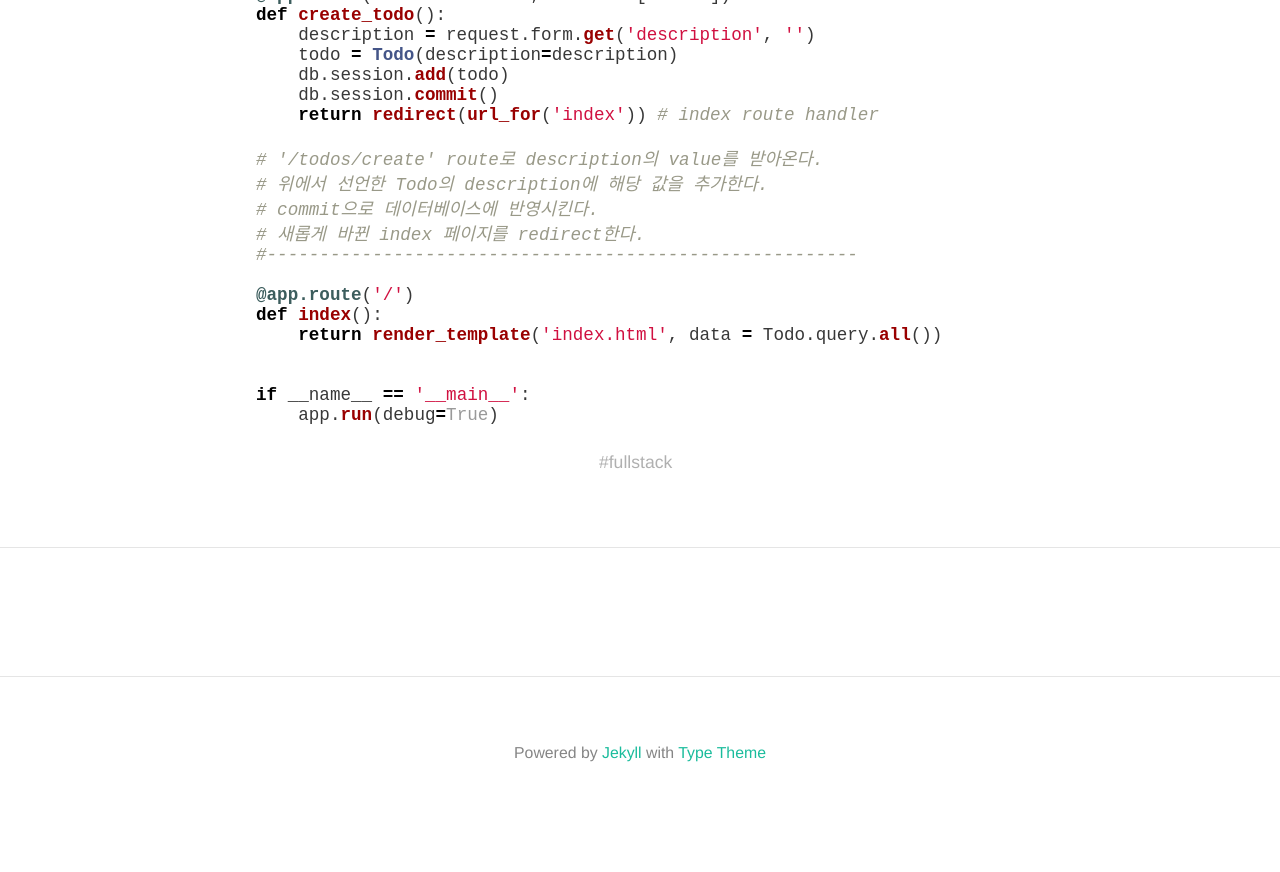
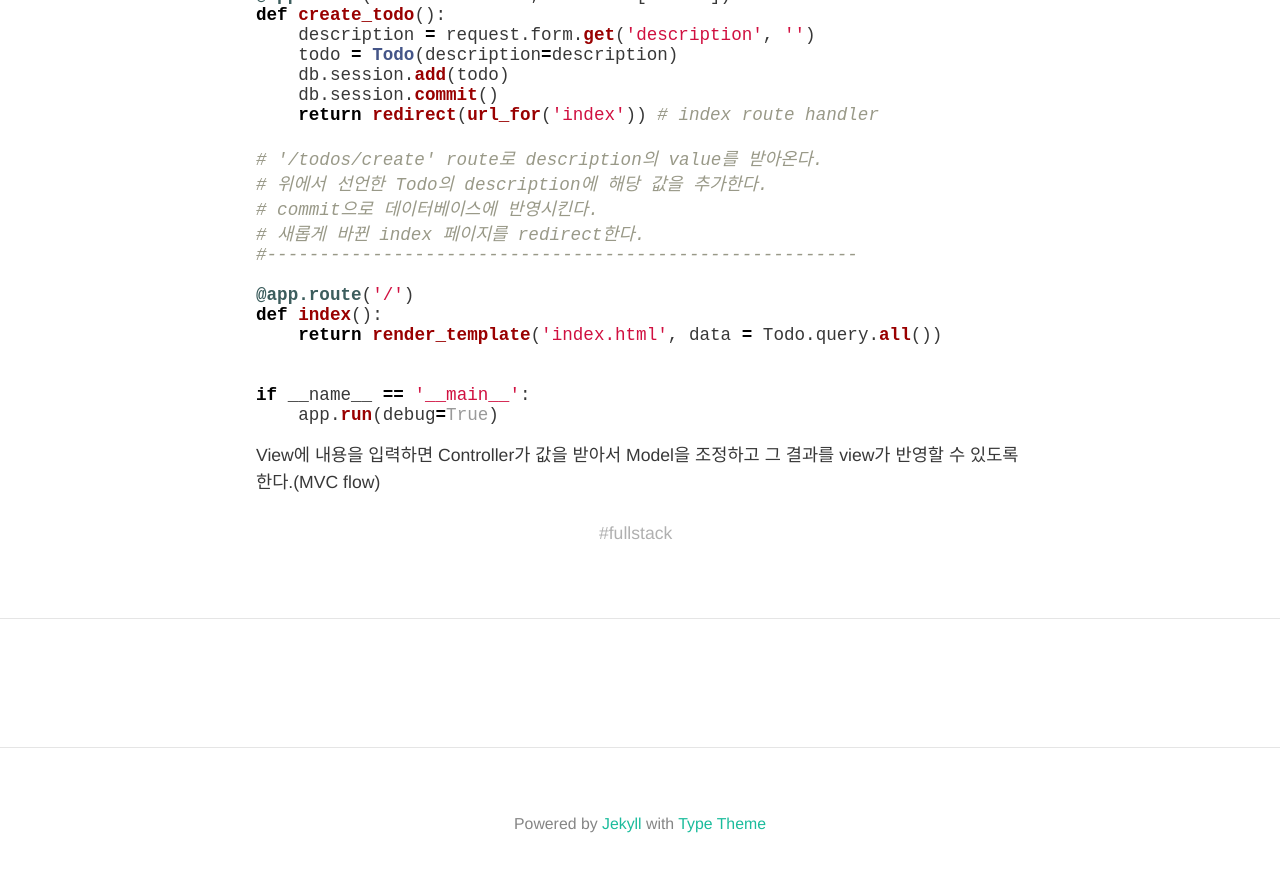
Before and after one commit to HyunlangBan/hyunlangban.github.io, a Jekyll site: the page built from _posts/2020-02-11-fullstack-userdata-in-flask.md, in a window 1280 px wide and 900 px high, scrolled down 3870 px. Shown: the top 872 px of the window. Built offline with Jekyll 4.4.1, drawn with Linux system fonts in a browser that asks for light colours; nearby versions of some CDN libraries; comment, search, counter and statistics services are not loaded; before the commit the page ends 4699 px from its top, so only the background shows below that.

Commit message:
Update 2020-02-11-fullstack-userdata-in-flask.md

````diff
--- a/_posts/2020-02-11-fullstack-userdata-in-flask.md
+++ b/_posts/2020-02-11-fullstack-userdata-in-flask.md
@@ -171,3 +171,5 @@ def index():
 if __name__ == '__main__':
     app.run(debug=True)
 ```
+
+View에 내용을 입력하면 Controller가 값을 받아서 Model을 조정하고 그 결과를 view가 반영할 수 있도록 한다.(MVC flow)
````
